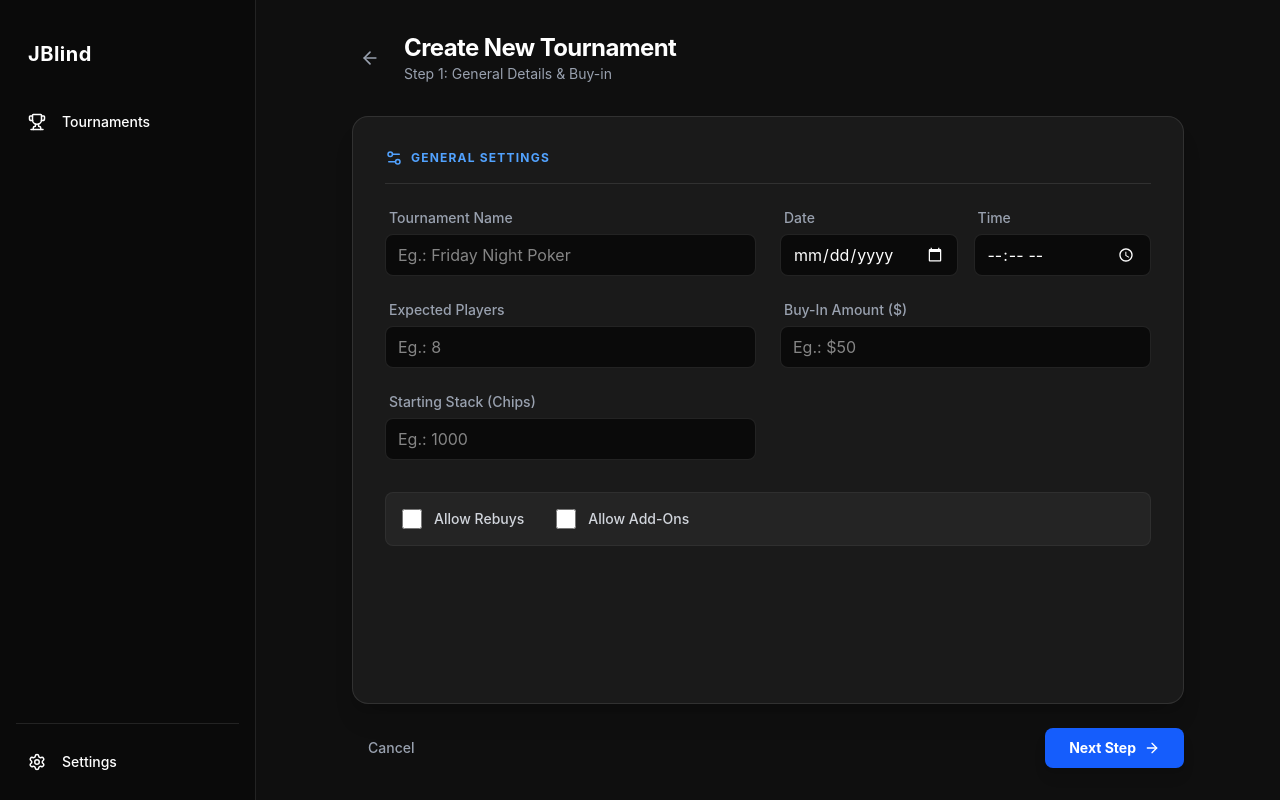
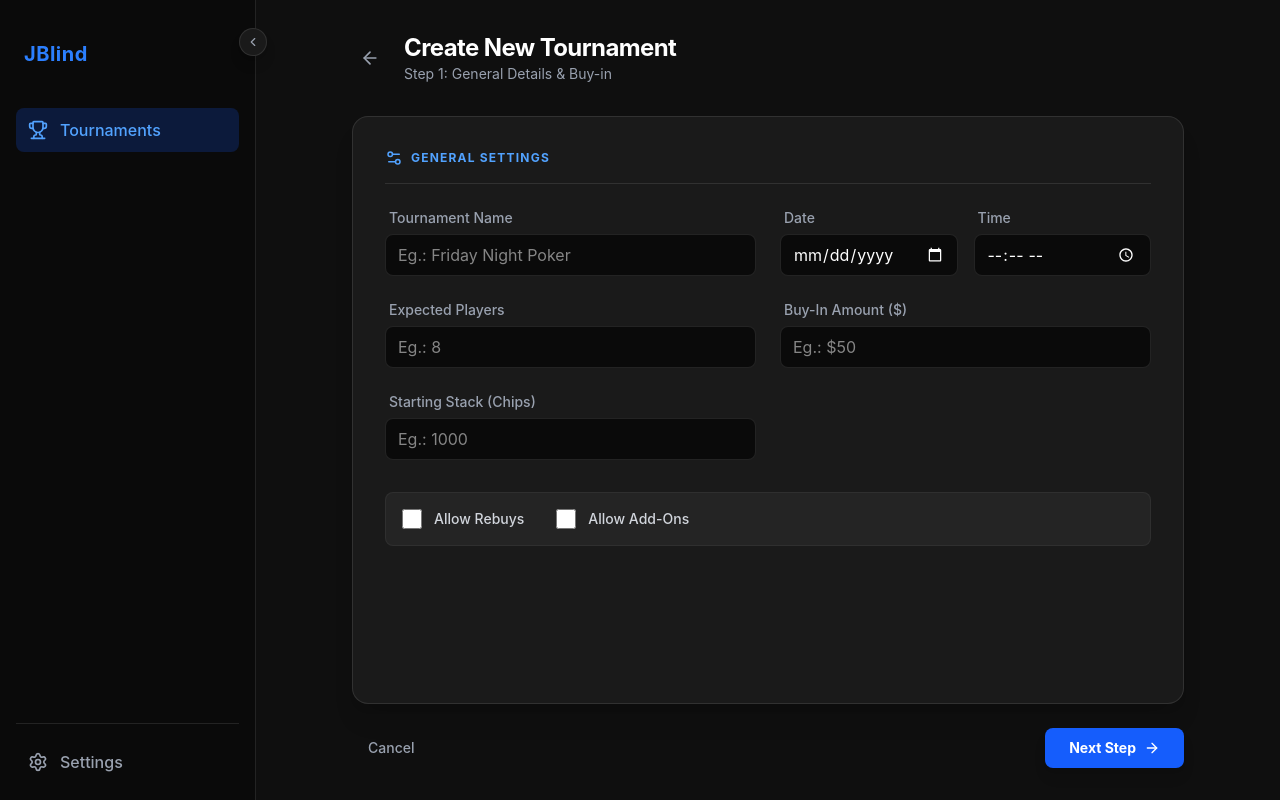
Before and after one commit to GuiRodriguero/jblind-front, a React (Vite) app: page /tournaments/new in a window 1280 px wide. Built offline with nearby package versions, Linux system fonts and the light colour scheme.

Commit message:
Make SideBar collapsable and timer improvements

```diff
--- a/src/components/ui/sidebar/Sidebar.tsx
+++ b/src/components/ui/sidebar/Sidebar.tsx
@@ -1,26 +1,39 @@
 import { Link } from 'react-router-dom';
 import { SidebarLink } from './SidebarLink';
-import { Trophy, Settings, Users } from 'lucide-react';
+import { Trophy, Settings, ChevronRight, ChevronLeft } from 'lucide-react';
 import { useTranslation } from 'react-i18next';
+import { useState } from 'react';
 
 export function Sidebar() {
   const { t } = useTranslation();
+  const [isCollapsed, setIsCollapsed] = useState(false);
 
   return (
-    <aside className="w-64 border-r border-white/10 flex flex-col p-4 gap-2 bg-[#0a0a0a] text-white">
-      <div className="px-3 py-6">
-        <Link to="/" className="text-xl font-bold text-white tracking-wide">
-          JBlind
+    <aside
+      className={`border-r border-white/10 flex flex-col p-4 gap-2 bg-[#0a0a0a] text-white transition-all duration-300 relative ${
+        isCollapsed ? 'w-20' : 'w-64'
+      }`}
+    >
+      <button
+        onClick={() => setIsCollapsed(!isCollapsed)}
+        className="absolute -right-3 top-7 bg-surface border border-white/10 text-gray-400 hover:text-white rounded-full p-1.5 transition-colors z-50 shadow-lg hover:bg-white/10"
+        title={isCollapsed ? 'Expandir Menu' : 'Recolher Menu'}
+      >
+        {isCollapsed ? <ChevronRight size={14} /> : <ChevronLeft size={14} />}
+      </button>
+
+      <div className={`px-2 py-6 flex items-center ${isCollapsed ? 'justify-center' : 'justify-start'}`}>
+        <Link to="/" className="text-xl font-bold text-white tracking-wide truncate">
+          <span className="text-blue-500">{isCollapsed ? 'JB' : 'JBlind'}</span>
         </Link>
       </div>
 
-      <nav className="flex flex-col gap-1 flex-1">
-        <SidebarLink to="/tournaments" icon={Trophy} title={t('sidebar.tournaments')} />
-        {/* <SidebarLink to="/players" icon={Users} title="Leagues" /> */}
+      <nav className="flex flex-col gap-2 flex-1 mt-2">
+        <SidebarLink to="/tournaments" icon={Trophy} title={t('sidebar.tournaments')} isCollapsed={isCollapsed} />
       </nav>
 
       <nav className="border-t border-white/10 pt-4">
-        <SidebarLink to="/settings" icon={Settings} title={t('sidebar.settings')} />
+        <SidebarLink to="/settings" icon={Settings} title={t('sidebar.settings')} isCollapsed={isCollapsed} />
       </nav>
     </aside>
   );
--- a/src/components/ui/sidebar/SidebarLink.tsx
+++ b/src/components/ui/sidebar/SidebarLink.tsx
@@ -1,21 +1,28 @@
-import type { ElementType } from "react";
-import { Link, type LinkProps } from "react-router-dom";
+import type { ElementType } from 'react';
+import { Link, useLocation, type LinkProps } from 'react-router-dom';
 
 interface SidebarLinkProps extends LinkProps {
-  icon: ElementType;
-  title: string;
+  readonly to: string;
+  readonly icon: ElementType;
+  readonly title: string;
+  readonly isCollapsed?: boolean;
 }
 
-export function SidebarLink({ icon: Icon, title, ...props }: SidebarLinkProps) {
+export function SidebarLink({ to, icon: Icon, title, isCollapsed }: SidebarLinkProps) {
+  const location = useLocation();
+  const isActive = location.pathname.startsWith(to);
+
   return (
     <Link
-      {...props}
-      className="flex items-center justify-between px-3 py-3 rounded-lg hover:bg-surface/50 hover:text-white transition-all duration-200 group"
+      to={to}
+      title={isCollapsed ? title : undefined}
+      className={`flex items-center px-3 py-2.5 rounded-lg transition-all font-medium overflow-hidden ${
+        isActive ? 'bg-blue-600/20 text-blue-400' : 'text-gray-400 hover:text-white hover:bg-white/5'
+      } ${isCollapsed ? 'justify-center gap-0' : 'justify-start gap-3'}`}
     >
-      <div className="flex items-center gap-4">
-        <Icon size={18} />
-        <span className="font-medium text-sm">{title}</span>
-      </div>
+      <Icon size={20} className="shrink-0" />
+
+      {!isCollapsed && <span className="truncate transition-opacity duration-300">{title}</span>}
     </Link>
   );
 }
--- a/src/features/timer/components/TimerPlayersCard.tsx
+++ b/src/features/timer/components/TimerPlayersCard.tsx
@@ -1,21 +1,27 @@
-import { User } from 'lucide-react';
+import { User, UserMinus } from 'lucide-react';
 import { useTranslation } from 'react-i18next';
+import type { Player } from '../types/player.type';
 
-export function TimerPlayersCard({ totalPlayers }: { totalPlayers: number }) {
+interface TimerPlayersCardProps {
+  readonly players: Player[];
+  readonly onEliminate: (playerId: number) => void;
+}
+
+export function TimerPlayersCard({ players, onEliminate }: TimerPlayersCardProps) {
   const { t } = useTranslation();
   return (
     <div className="col-span-3 bg-white/5 rounded-2xl border border-white/10 p-4 flex flex-col min-h-0 overflow-hidden">
       <div className="flex items-center justify-between mb-4 shrink-0">
         <h2 className="text-xs font-bold text-gray-500 uppercase tracking-widest">{t('timer.playersTitle')}</h2>
         <span className="text-xs font-bold text-blue-400 bg-blue-900/30 px-2 py-1 rounded">
-          {totalPlayers} {t('timer.playersLeft')}
+          {players.length} {t('timer.playersLeft')}
         </span>
       </div>
 
       <div className="overflow-y-auto flex-1 pr-2 custom-scrollbar space-y-2">
-        {Array.from({ length: totalPlayers }).map((_, i) => (
+        {players.map((player) => (
           <div
-            key={i}
+            key={player.id}
             className="flex items-center justify-between p-3 bg-white/5 hover:bg-white/10 transition-colors rounded-lg border border-transparent hover:border-white/10 cursor-pointer"
           >
             <div className="flex items-center gap-3">
@@ -23,13 +29,25 @@ export function TimerPlayersCard({ totalPlayers }: { totalPlayers: number }) {
                 <User size={14} className="text-gray-400" />
               </div>
               <div>
-                <p className="text-sm font-bold text-gray-200">
-                  {t('timer.player')} {i + 1}
-                </p>
+                <p className="text-sm font-bold text-gray-200">{player.name}</p>
                 <p className="text-[10px] text-gray-500 uppercase">
-                  {t('timer.seat')} {i + 1}
+                  {t('timer.seat')} {player.seat}
                 </p>
               </div>
+            </div>
+
+            <div className="flex items-center gap-3">
+              <div className="text-right">
+                <p className="text-sm font-mono text-white">{player.chips.toLocaleString()}</p>
+                <p className="text-[10px] text-green-400">{t('timer.chips')}</p>
+              </div>
+              <button
+                onClick={() => onEliminate(player.id)}
+                className="p-2 text-gray-600 hover:text-red-500 hover:bg-red-500/10 rounded-full transition-all focus:outline-none focus:ring-2 focus:ring-red-500/50"
+                title="Eliminate Player"
+              >
+                <UserMinus size={16} />
+              </button>
             </div>
           </div>
         ))}
--- a/src/features/timer/components/TimerStatsFooter.tsx
+++ b/src/features/timer/components/TimerStatsFooter.tsx
@@ -1,19 +1,18 @@
 import { useTranslation } from 'react-i18next';
 
-export function TimerStatsFooter({
-  entrants,
-  chipsInPlay,
-  avgStack,
-}: {
-  entrants: number;
-  chipsInPlay: number;
-  avgStack: number;
-}) {
+interface TimerStatsFooterProps {
+  readonly entrants: number;
+  readonly remaining: number;
+  readonly chipsInPlay: number;
+  readonly avgStack: number;
+}
+
+export function TimerStatsFooter({ entrants, remaining, chipsInPlay, avgStack }: TimerStatsFooterProps) {
   const { t } = useTranslation();
   return (
     <div className="grid grid-cols-4 gap-4 pt-6 border-t border-white/10 mt-auto shrink-0">
       <StatItem label={t('timer.entrants')} value={entrants} />
-      <StatItem label={t('timer.remaining')} value={entrants} />
+      <StatItem label={t('timer.remaining')} value={remaining} />
       <StatItem label={t('timer.chipsInPlay')} value={chipsInPlay.toLocaleString()} />
       <StatItem label={t('timer.averageStack')} value={avgStack.toLocaleString()} />
     </div>
--- a/src/features/timer/components/TimerStructureCard.tsx
+++ b/src/features/timer/components/TimerStructureCard.tsx
@@ -21,9 +21,7 @@ export function TimerBlindsTableCard({ levels, currentIndex }: { levels: any[];
             {levels.map((level: any, index: number) => (
               <tr key={index} className={index === currentIndex ? 'bg-blue-600/20 text-blue-400 font-bold' : ''}>
                 <td className="py-3">{level.isBreak ? 'BREAK' : level.roundNumber}</td>
-                <td className={level.isBreak ? 'text-amber-500 uppercase font-bold' : ''}>
-                  {level.isBreak ? 'Intervalo' : `${level.smallBlind}/${level.bigBlind}`}
-                </td>
+                <td>{level.isBreak ? '-' : `${level.smallBlind}/${level.bigBlind}`}</td>
                 <td>{level.isBreak ? '-' : level.ante}</td>
               </tr>
             ))}
--- /dev/null
+++ b/src/features/timer/types/player.type.ts
@@ -0,0 +1,6 @@
+export interface Player {
+  id: number;
+  name: string;
+  seat: number;
+  chips: number;
+}
--- a/src/lib/i18n.ts
+++ b/src/lib/i18n.ts
@@ -79,6 +79,7 @@ export const resources = {
         playersLeft: 'Restantes',
         player: 'Jogador',
         seat: 'Assento',
+        chips: 'Fichas',
         freeTournament: 'Torneio Grátis',
         prizePool: 'Premiação',
         structure: 'Estrutura',
@@ -163,6 +164,7 @@ export const resources = {
         playersLeft: 'Left',
         player: 'Player',
         seat: 'Seat',
+        chips: 'Chips',
         freeTournament: 'Free tournament',
         prizePool: 'Prize Pool',
         structure: 'Structure',
```
Also changed, not shown: src/features/timer/views/TimerView.tsx (+41 -6 lines).
